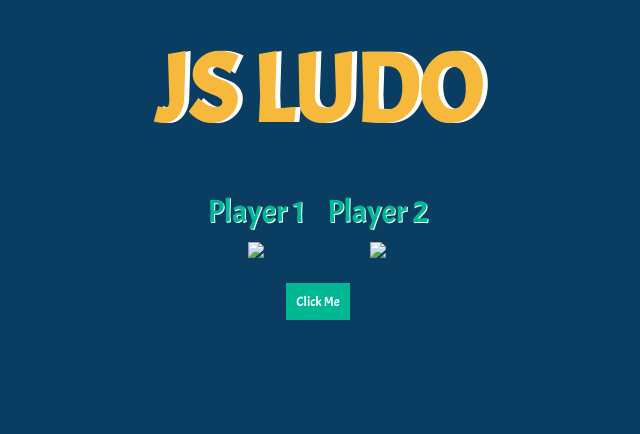
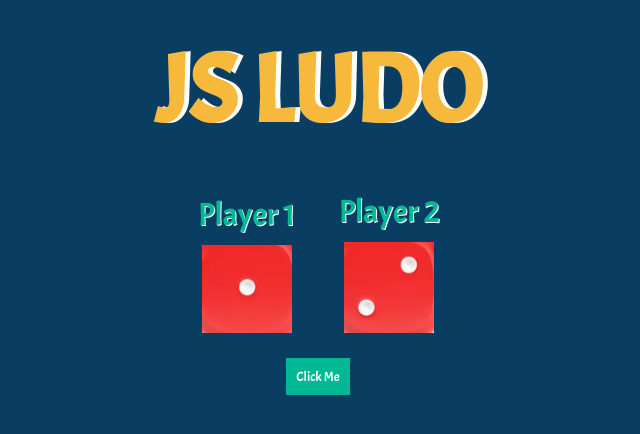
Before and after one commit to vishalti96-ux/LudoGame, a plain HTML site: page index.html in a window 1280 px wide. Shown: the whole page, without its empty margins (322-962 px from the left). Drawn offline with Linux system fonts and the light colour scheme.

Commit message:
Update index.html

```diff
--- a/index.html
+++ b/index.html
@@ -12,11 +12,11 @@
 
 		<div class="dice">
 			<p>Player 1</p>
-			<img src=".images/dice1.jpg" id="check1">
+			<img src="images/dice1.jpg" id="check1">
 		</div>
 		<div class="dice">
 			<p>Player 2</p>
-			<img src=".images/dice2.jpg" id="check2">
+			<img src="images/dice2.jpg" id="check2">
 		</div>
 
 		<div>
```
